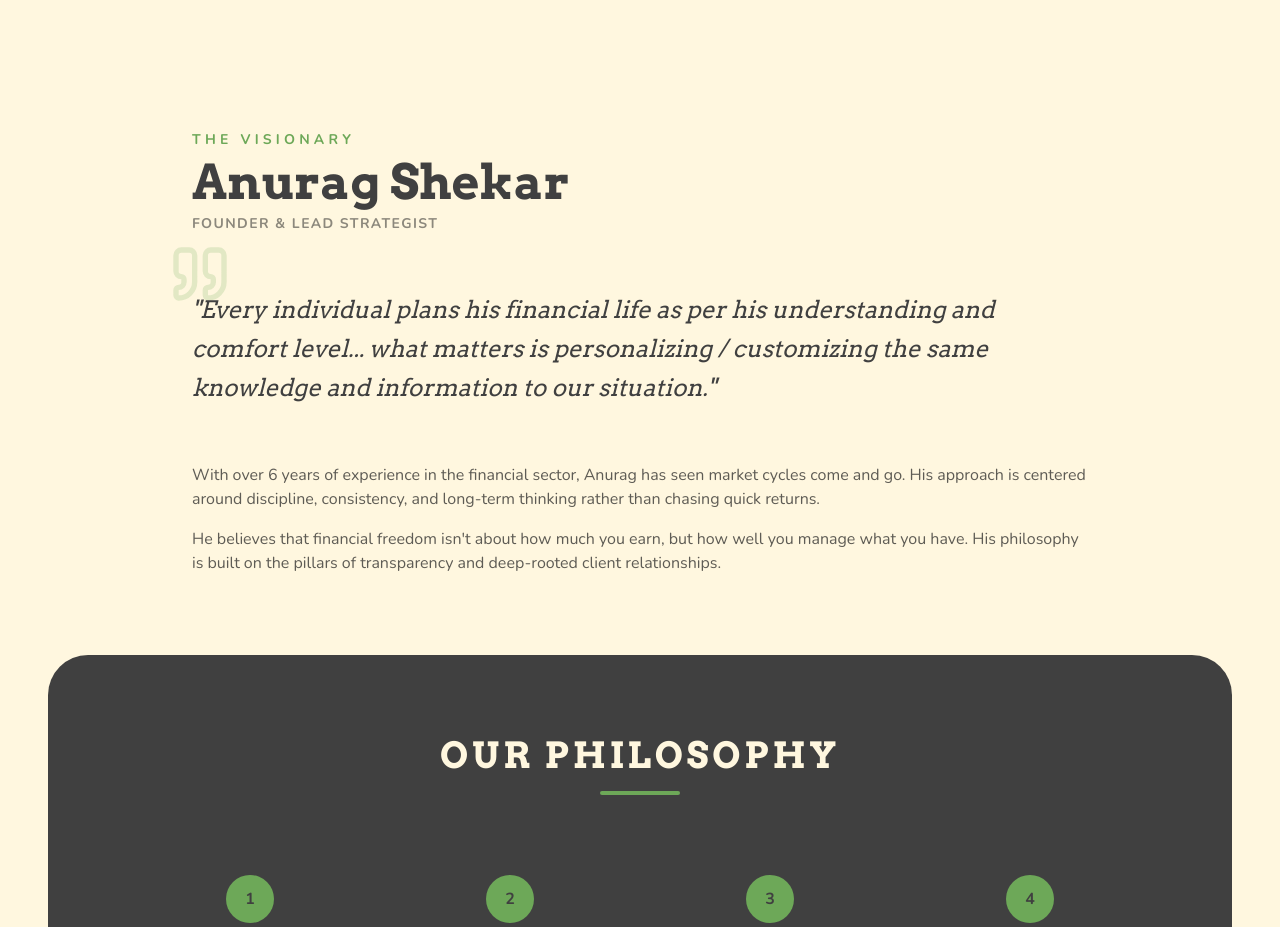
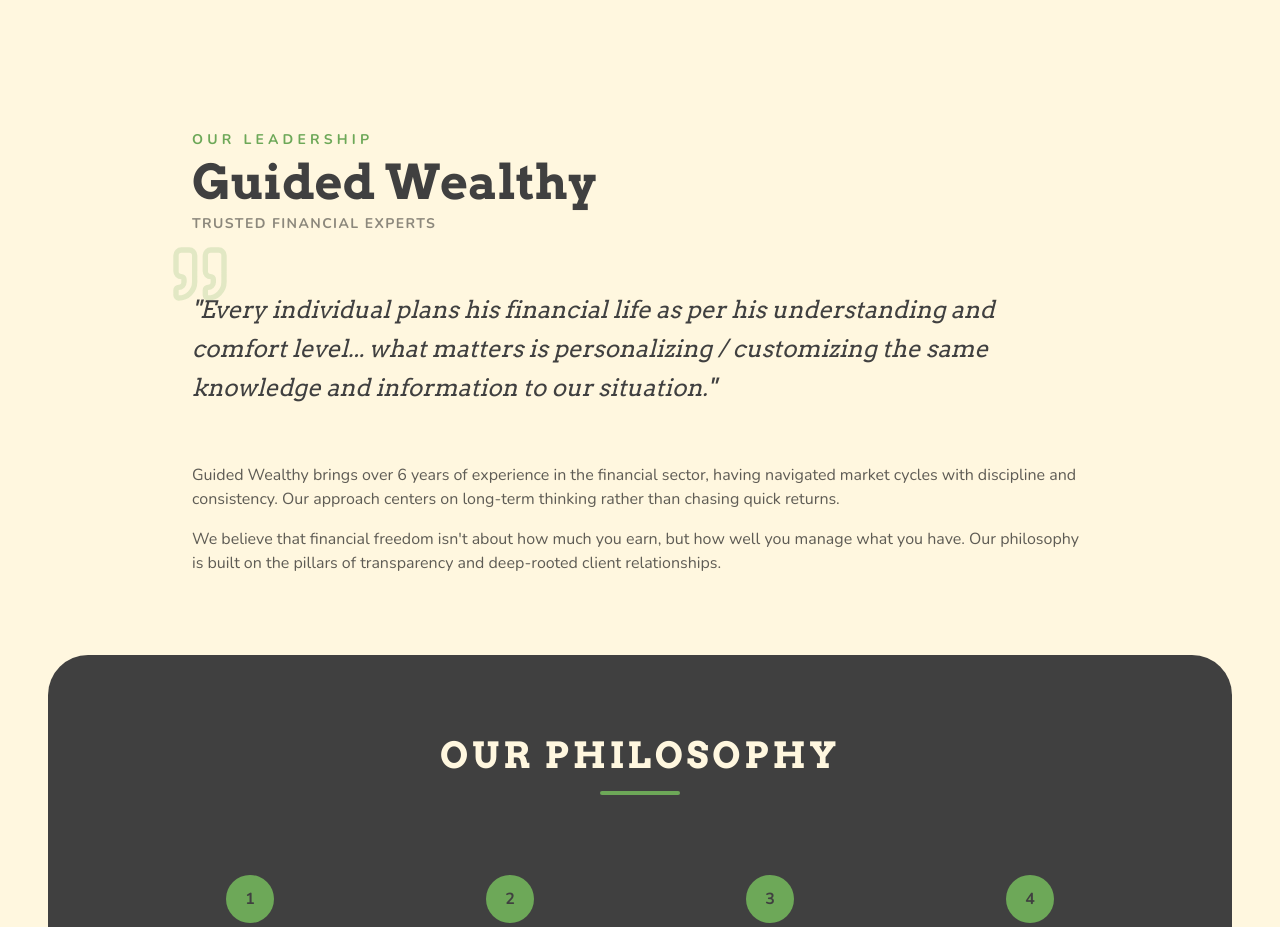
Before and after one commit to Sanju0845/Guided-wealth, a React (Vite) app: page /about in a window 1280 px wide. Shown: the part 780-1707 px from the top of the page. Built offline with nearby package versions, Linux system fonts and the light colour scheme.

Commit message:
Replace Anurag Shekar with Guided Wealthy company references

```diff
--- a/src/constants.ts
+++ b/src/constants.ts
@@ -302,7 +302,7 @@ export const TESTIMONIALS: Testimonial[] = [
     id: '1',
     name: 'Rohit Verma',
     role: 'Software Engineer',
-    content: "Before working with Anurag, I had investments but no clear direction. Now I have a structured financial plan and complete clarity about my goals."
+    content: "Before working with Guided Wealthy, I had investments but no clear direction. Now I have a structured financial plan and complete clarity about my goals."
   },
   {
     id: '2',
@@ -314,7 +314,7 @@ export const TESTIMONIALS: Testimonial[] = [
     id: '3',
     name: 'Suresh Reddy',
     role: 'Business Owner',
-    content: "Anurag helped me streamline both my personal and business finances. The clarity I have today is something I lacked for years."
+    content: "Guided Wealthy helped me streamline both my personal and business finances. The clarity I have today is something I lacked for years."
   },
   {
     id: '4',
@@ -344,7 +344,7 @@ export const TESTIMONIALS: Testimonial[] = [
     id: '8',
     name: 'Deepika Nair',
     role: 'Doctor',
-    content: "As a busy professional, I needed someone reliable. Anurag provided exactly that—clear guidance and ongoing support."
+    content: "As a busy professional, I needed someone reliable. Guided Wealthy provided exactly that—clear guidance and ongoing support."
   },
   {
     id: '9',
--- a/src/pages/About.tsx
+++ b/src/pages/About.tsx
@@ -47,9 +47,9 @@ export default function About() {
       <section className="section-padding bg-cream">
         <div className="max-w-4xl mx-auto space-y-8">
           <div className="space-y-2 text-center md:text-left">
-            <p className="text-accent font-bold uppercase tracking-[0.3em] text-xs md:text-sm">The Visionary</p>
-            <h2 className="text-3xl md:text-5xl font-bold text-primary">Anurag Shekar</h2>
-            <p className="text-ink/50 uppercase tracking-widest font-bold text-xs md:text-sm">Founder & Lead Strategist</p>
+            <p className="text-accent font-bold uppercase tracking-[0.3em] text-xs md:text-sm">Our Leadership</p>
+            <h2 className="text-3xl md:text-5xl font-bold text-primary">Guided Wealthy</h2>
+            <p className="text-ink/50 uppercase tracking-widest font-bold text-xs md:text-sm">Trusted Financial Experts</p>
           </div>
 
           <div className="relative py-6">
@@ -61,10 +61,10 @@ export default function About() {
 
           <div className="space-y-4 text-sm md:text-base text-ink/70">
             <p>
-              With over 6 years of experience in the financial sector, Anurag has seen market cycles come and go. His approach is centered around discipline, consistency, and long-term thinking rather than chasing quick returns.
+              Guided Wealthy brings over 6 years of experience in the financial sector, having navigated market cycles with discipline and consistency. Our approach centers on long-term thinking rather than chasing quick returns.
             </p>
             <p>
-              He believes that financial freedom isn't about how much you earn, but how well you manage what you have. His philosophy is built on the pillars of transparency and deep-rooted client relationships.
+              We believe that financial freedom isn't about how much you earn, but how well you manage what you have. Our philosophy is built on the pillars of transparency and deep-rooted client relationships.
             </p>
           </div>
         </div>
--- a/src/pages/Booking.tsx
+++ b/src/pages/Booking.tsx
@@ -24,7 +24,7 @@ export default function Booking() {
                   <span className="text-accent">Your Future?</span>
                 </h1>
                 <p className="text-lg md:text-xl text-ink/70 leading-relaxed">
-                  Take the first step towards financial clarity. Book a 20-minute free session with Anurag Shekar.
+                  Take the first step towards financial clarity. Book a 20-minute free consultation with our team.
                 </p>
               </div>
 
```
